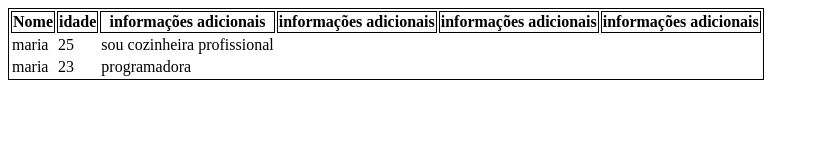
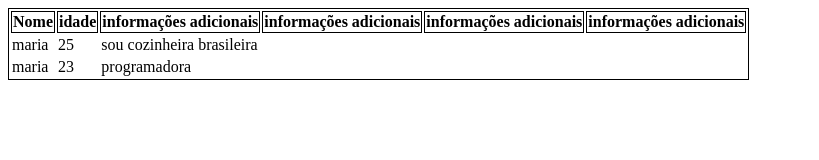
Before and after one commit to MatheusCompag/aula-tabela, a plain HTML site: page index.html in a window 1280 px wide. Shown: the whole page, without its empty margins (0-819 px from the left). Drawn offline with Linux system fonts and the light colour scheme.

Commit message:
trocado de cozinheira profissional para brasileira

```diff
--- a/index.html
+++ b/index.html
@@ -36,7 +36,7 @@
 
        <td>maria</td>
        <td>25</td>
-       <td>sou cozinheira profissional</td>
+       <td>sou cozinheira brasileira</td>
 
   </tr>
   <tr>
```
